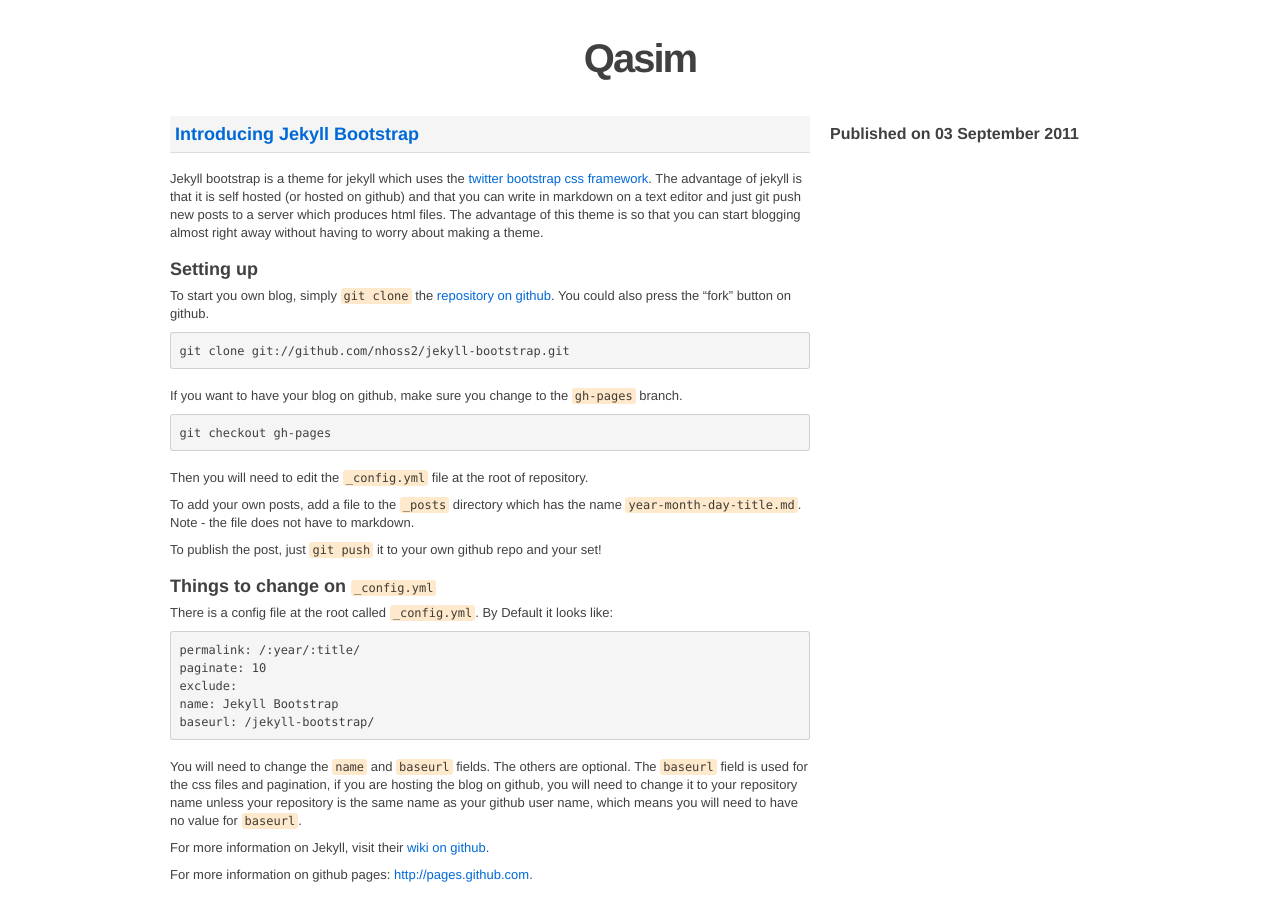
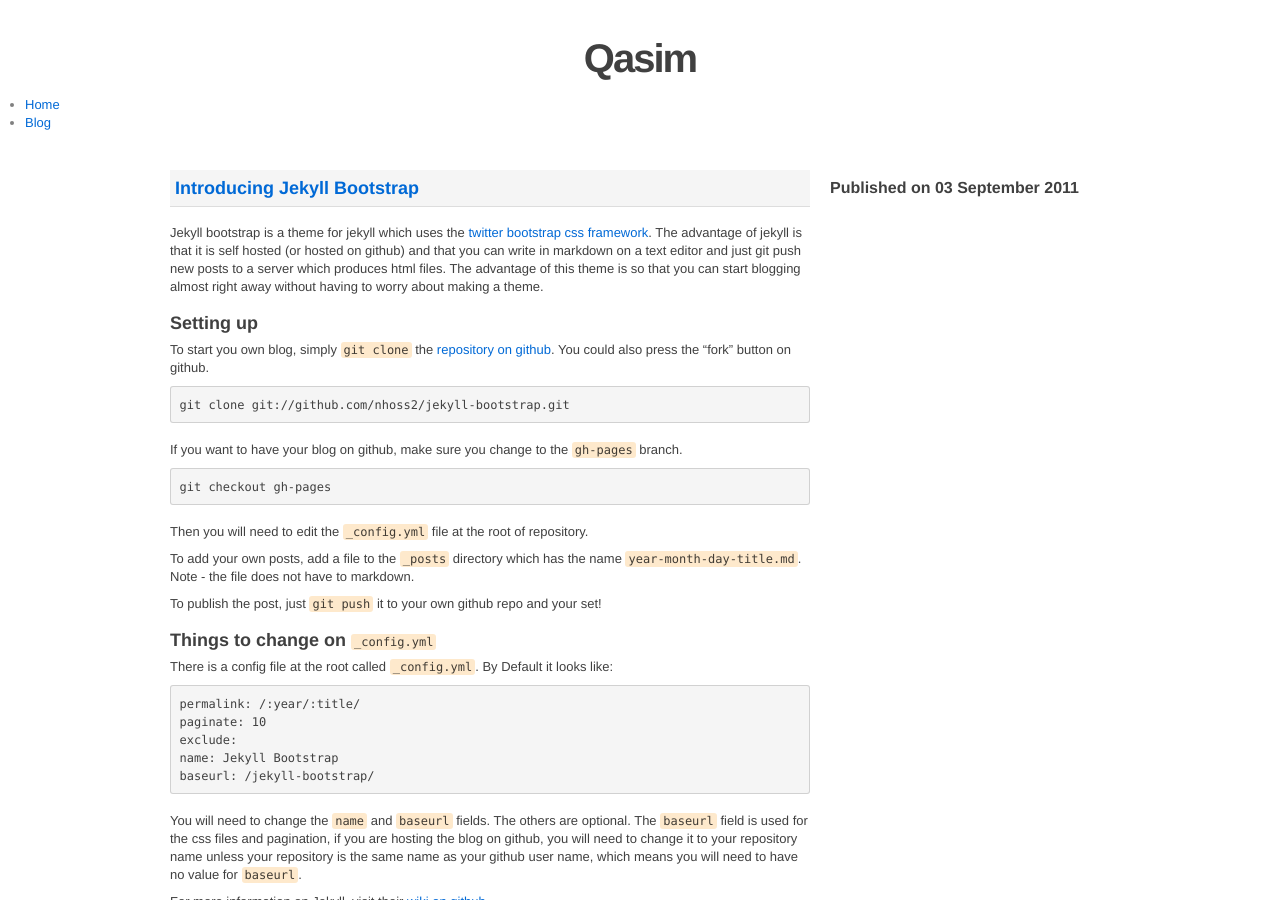
Before and after one commit to glenux/qasim, a Jekyll site: the page built from index.html, in a window 1280 px wide and 900 px high. Built offline with Jekyll 4.4.1, drawn with Linux system fonts in a browser that asks for light colours; the list of posts is cut into pages by our own code.

Commit message:
Updated header.

```diff
--- a/_includes/header.html
+++ b/_includes/header.html
@@ -19,4 +19,10 @@
 	<h1><a href="{{ linkhome }}">{{ site.name }}</a></h1>
 	</header>
 
+	<nav>
+	<ul>
+		<li><a href="{{ site.baseurl }}/index.html">Home</a></li>
+		<li><a href="{{ site.baseurl }}/blog/index.html">Blog</a></li>
+	</ul>
+	</nav>
 	<div class="container">
```
